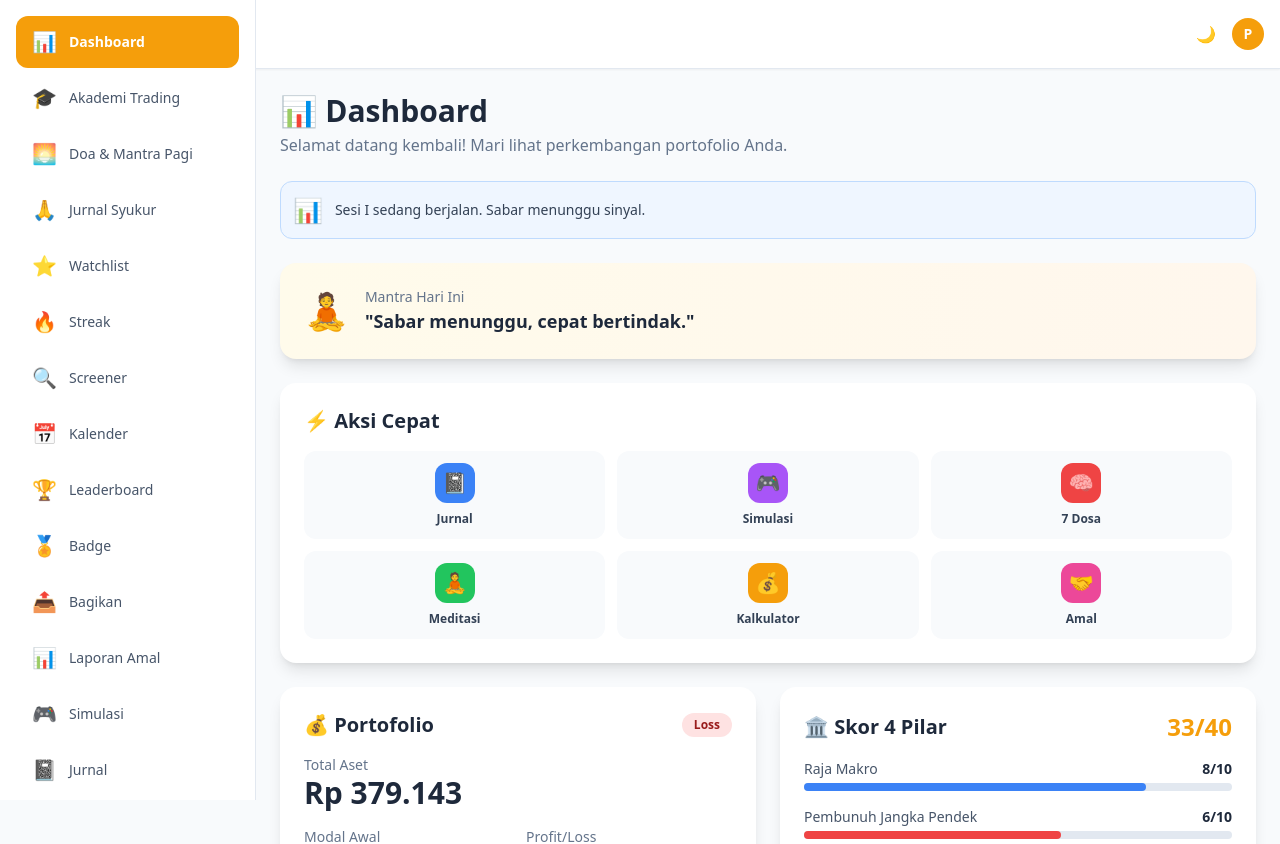
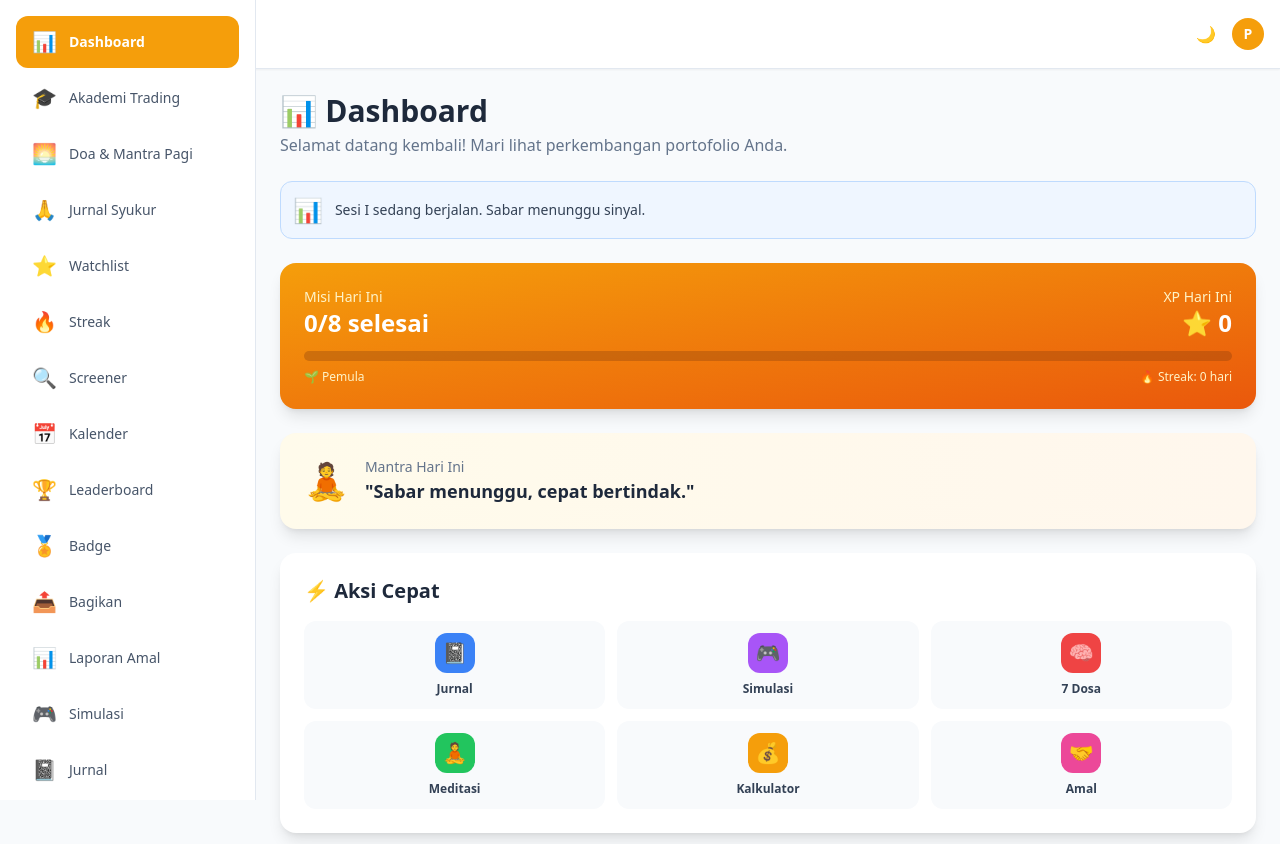
Before and after one commit to SRPakpahanSST/TTrading, a React (Vite) app: page / in a window 1280 px wide. Shown: the top 844 px of the page. Built offline with nearby package versions, Linux system fonts and the light colour scheme.

Commit message:
Update index.jsx

```diff
--- a/src/pages/Dashboard/index.jsx
+++ b/src/pages/Dashboard/index.jsx
@@ -1,5 +1,7 @@
+import { useNavigate } from 'react-router-dom'
 import { useDashboardData } from '../../hooks/useDashboardData'
 import { useMantra } from '../../hooks/useMantra'
+import { useMisi } from '../../hooks/useMisi'
 import NotificationBanner from './NotificationBanner'
 import QuickActions from './QuickActions'
 import PortfolioSummary from './PortfolioSummary'
@@ -8,10 +10,13 @@ import AssetChart from './AssetChart'
 import AmalSummary from './AmalSummary'
 import DosaAlert from './DosaAlert'
 import Card from '../../components/ui/Card'
+import Badge from '../../components/ui/Badge'
 
 export default function Dashboard() {
+  const navigate = useNavigate()
   const { portfolio, pilar, amal, dosa, loading } = useDashboardData()
   const mantra = useMantra()
+  const { misi, misiHariIni, xpHariIni, levelInfo, streakMisi } = useMisi()
 
   if (loading) {
     return (
@@ -21,9 +26,12 @@ export default function Dashboard() {
     )
   }
 
+  const totalMisi = misi.length
+  const misiSelesai = misiHariIni.length
+  const progressPersen = Math.round((misiSelesai / totalMisi) * 100)
+
   return (
     <div className="space-y-6 fade-in">
-      {/* HEADER */}
       <div>
         <h1 className="text-3xl font-bold text-slate-800 dark:text-white">
           📊 Dashboard
@@ -33,8 +41,42 @@ export default function Dashboard() {
         </p>
       </div>
 
-      {/* NOTIFIKASI */}
       <NotificationBanner />
+
+      {/* WIDGET MISI HARIAN */}
+      <Card
+        className="bg-gradient-to-br from-amber-500 to-orange-600 text-white cursor-pointer hover:shadow-xl transition-all"
+        onClick={() => navigate('/misi')}
+      >
+        <div className="flex items-center justify-between mb-3">
+          <div>
+            <p className="text-amber-100 text-sm">Misi Hari Ini</p>
+            <p className="text-2xl font-bold">
+              {misiSelesai}/{totalMisi} selesai
+            </p>
+          </div>
+          <div className="text-right">
+            <p className="text-amber-100 text-sm">XP Hari Ini</p>
+            <p className="text-2xl font-bold">⭐ {xpHariIni}</p>
+          </div>
+        </div>
+
+        <div className="w-full bg-amber-900/30 rounded-full h-2.5 mb-2">
+          <div
+            className="bg-white h-2.5 rounded-full transition-all duration-500"
+            style={{ width: `${progressPersen}%` }}
+          ></div>
+        </div>
+
+        <div className="flex items-center justify-between text-xs">
+          <span className="text-amber-100">
+            {levelInfo.current.icon} {levelInfo.current.nama}
+          </span>
+          <span className="text-amber-100">
+            🔥 Streak: {streakMisi} hari
+          </span>
+        </div>
+      </Card>
 
       {/* MANTRA */}
       <Card className="bg-gradient-to-r from-amber-50 to-orange-50 dark:from-slate-800 dark:to-slate-700">
@@ -49,19 +91,15 @@ export default function Dashboard() {
         </div>
       </Card>
 
-      {/* QUICK ACTIONS */}
       <QuickActions />
 
-      {/* PORTOFOLIO & PILAR */}
       <div className="grid grid-cols-1 lg:grid-cols-2 gap-6">
         <PortfolioSummary portfolio={portfolio} />
         <PilarRadar pilar={pilar} />
       </div>
 
-      {/* GRAFIK ASET */}
       <AssetChart riwayat={portfolio.riwayat} />
 
-      {/* AMAL & DOSA */}
       <div className="grid grid-cols-1 lg:grid-cols-2 gap-6">
         <AmalSummary amal={amal} />
         <DosaAlert dosa={dosa} />
```
